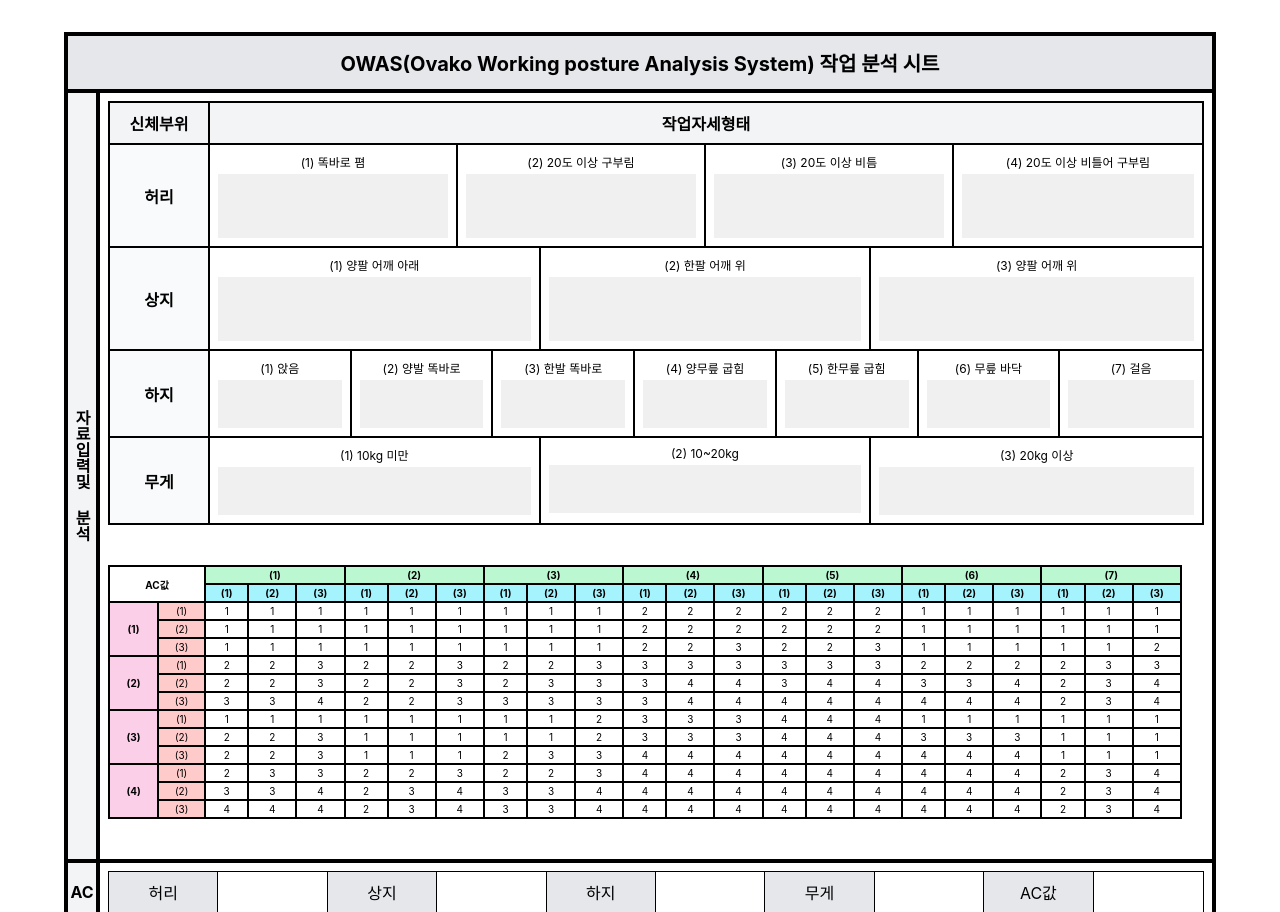
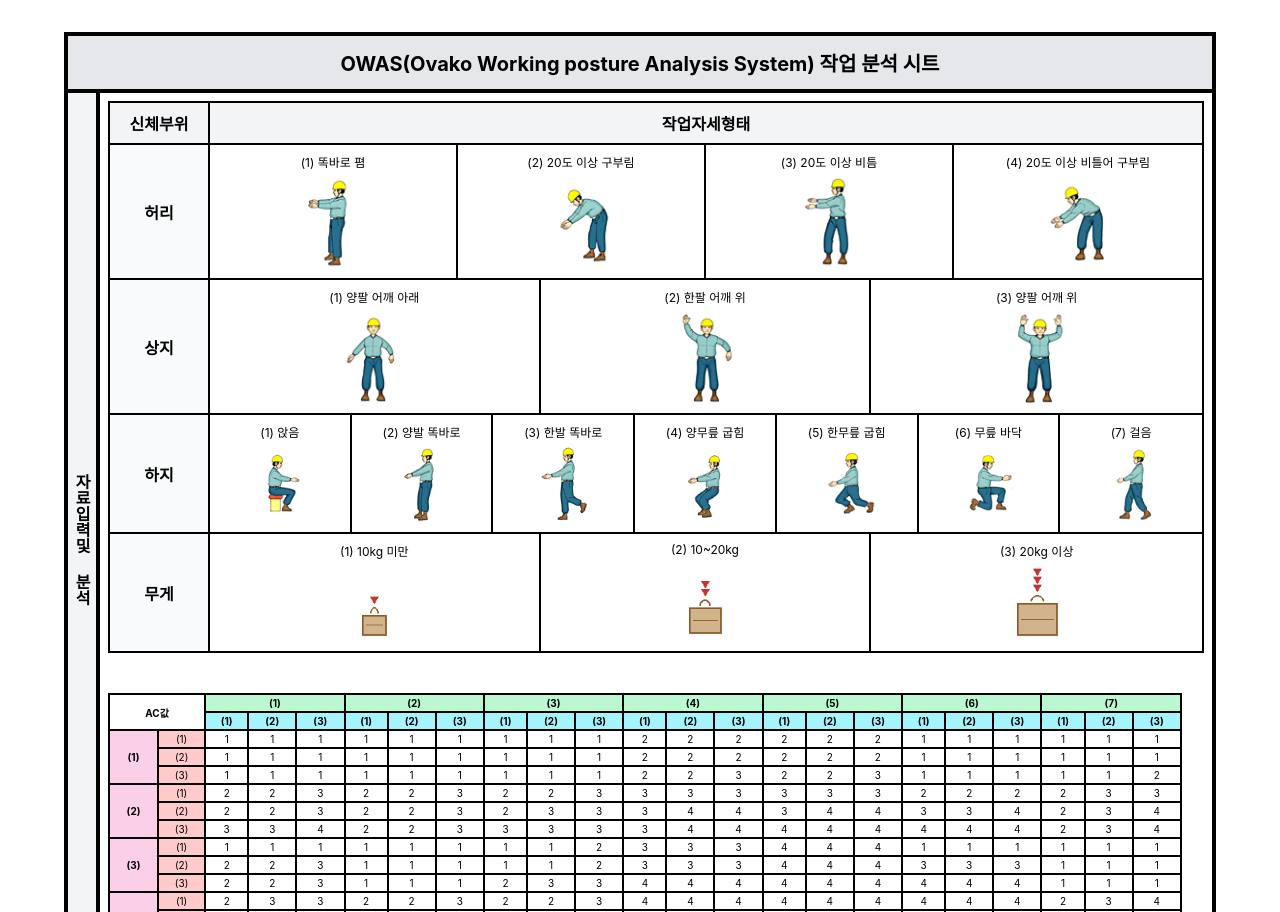
Before and after one commit to swish1995/Document-creator, a Python web app: template templates/_builtin/owas/owas.html in a window 1280 px wide. Shown: the top 912 px of the page. Run offline with Jinja, Linux system fonts and the light colour scheme; the template is opened without the code that fills it, so the values that code supplies are empty.

Commit message:
feat: OWAS 템플릿 이미지 추가 및 스타일 개선

```diff
--- a/templates/_builtin/owas/owas.html
+++ b/templates/_builtin/owas/owas.html
@@ -144,13 +144,20 @@
 
         .posture-img {
             width: 100%;
-            height: 4rem;
+            height: 6rem;
+            display: flex;
+            align-items: center;
+            justify-content: center;
+        }
+
+        .posture-img img {
+            max-width: 100%;
+            max-height: 100%;
             object-fit: contain;
-            background-color: #f0f0f0;
         }
 
         .posture-img-small {
-            height: 3rem;
+            height: 5rem;
         }
 
         .ac-table-container {
@@ -344,19 +351,27 @@
                         <div class="posture-grid-4">
                             <div>
                                 <div class="posture-label">(1) 똑바로 폄</div>
-                                <div class="posture-img"></div>
+                                <div class="posture-img">
+                                    <img src="owas_waist_1.gif" />
+                                </div>
                             </div>
                             <div>
                                 <div class="posture-label">(2) 20도 이상 구부림</div>
-                                <div class="posture-img"></div>
+                                <div class="posture-img">
+                                    <img src="owas_waist_2.gif" />
+                                </div>
                             </div>
                             <div>
                                 <div class="posture-label">(3) 20도 이상 비틈</div>
-                                <div class="posture-img"></div>
+                                <div class="posture-img">
+                                    <img src="owas_waist_3.gif" />
+                                </div>
                             </div>
                             <div>
                                 <div class="posture-label">(4) 20도 이상 비틀어 구부림</div>
-                                <div class="posture-img"></div>
+                                <div class="posture-img">
+                                    <img src="owas_waist_4.gif" />
+                                </div>
                             </div>
                         </div>
                     </div>
@@ -367,15 +382,21 @@
                         <div class="posture-grid-3">
                             <div>
                                 <div class="posture-label">(1) 양팔 어깨 아래</div>
-                                <div class="posture-img"></div>
+                                <div class="posture-img">
+                                    <img src="owas_arm_1.gif" />
+                                </div>
                             </div>
                             <div>
                                 <div class="posture-label">(2) 한팔 어깨 위</div>
-                                <div class="posture-img"></div>
+                                <div class="posture-img">
+                                    <img src="owas_arm_2.gif" />
+                                </div>
                             </div>
                             <div>
                                 <div class="posture-label">(3) 양팔 어깨 위</div>
-                                <div class="posture-img"></div>
+                                <div class="posture-img">
+                                    <img src="owas_arm_3.gif" />
+                                </div>
                             </div>
                         </div>
                     </div>
@@ -386,31 +407,45 @@
                         <div class="posture-grid-7">
                             <div>
                                 <div class="posture-label">(1) 앉음</div>
-                                <div class="posture-img posture-img-small"></div>
+                                <div class="posture-img posture-img-small">
+                                    <img src="owas_leg_1.gif" />
+                                </div>
                             </div>
                             <div>
                                 <div class="posture-label">(2) 양발 똑바로</div>
-                                <div class="posture-img posture-img-small"></div>
+                                <div class="posture-img posture-img-small">
+                                    <img src="owas_leg_2.gif" />
+                                </div>
                             </div>
                             <div>
                                 <div class="posture-label">(3) 한발 똑바로</div>
-                                <div class="posture-img posture-img-small"></div>
+                                <div class="posture-img posture-img-small">
+                                    <img src="owas_leg_3.gif" />
+                                </div>
                             </div>
                             <div>
                                 <div class="posture-label">(4) 양무릎 굽힘</div>
-                                <div class="posture-img posture-img-small"></div>
+                                <div class="posture-img posture-img-small">
+                                    <img src="owas_leg_4.gif" />
+                                </div>
                             </div>
                             <div>
                                 <div class="posture-label">(5) 한무릎 굽힘</div>
-                                <div class="posture-img posture-img-small"></div>
+                                <div class="posture-img posture-img-small">
+                                    <img src="owas_leg_5.gif" />
+                                </div>
                             </div>
                             <div>
                                 <div class="posture-label">(6) 무릎 바닥</div>
-                                <div class="posture-img posture-img-small"></div>
+                                <div class="posture-img posture-img-small">
+                                    <img src="owas_leg_6.gif" />
+                                </div>
                             </div>
                             <div>
                                 <div class="posture-label">(7) 걸음</div>
-                                <div class="posture-img posture-img-small"></div>
+                                <div class="posture-img posture-img-small">
+                                    <img src="owas_leg_7.gif" />
+                                </div>
                             </div>
                         </div>
                     </div>
@@ -421,15 +456,21 @@
                         <div class="posture-grid-3">
                             <div>
                                 <div class="posture-label">(1) 10kg 미만</div>
-                                <div class="posture-img posture-img-small"></div>
+                                <div class="posture-img posture-img-small">
+                                    <img src="owas_load_1.gif" />
+                                </div>
                             </div>
                             <div>
                                 <div class="posture-label">(2) 10~20kg</div>
-                                <div class="posture-img posture-img-small"></div>
+                                <div class="posture-img posture-img-small">
+                                    <img src="owas_load_2.gif" />
+                                </div>
                             </div>
                             <div>
                                 <div class="posture-label">(3) 20kg 이상</div>
-                                <div class="posture-img posture-img-small"></div>
+                                <div class="posture-img posture-img-small">
+                                    <img src="owas_load_3.gif" />
+                                </div>
                             </div>
                         </div>
                     </div>
--- a/templates/_builtin/owas/owas.mapping.json
+++ b/templates/_builtin/owas/owas.mapping.json
@@ -67,5 +67,5 @@
       "excel_index": 66
     }
   ],
-  "page_height_mm": 310
+  "page_height_mm": 385
 }
```
Also changed, not shown: templates/_builtin/owas/owas_arm_1.gif (added), templates/_builtin/owas/owas_arm_2.gif (added), templates/_builtin/owas/owas_arm_3.gif (added), templates/_builtin/owas/owas_leg_1.gif (added), templates/_builtin/owas/owas_leg_2.gif (added), templates/_builtin/owas/owas_leg_3.gif (added), templates/_builtin/owas/owas_leg_4.gif (added), templates/_builtin/owas/owas_leg_5.gif (added), templates/_builtin/owas/owas_leg_6.gif (added), templates/_builtin/owas/owas_leg_7.gif (added), templates/_builtin/owas/owas_load_1.gif (added), templates/_builtin/owas/owas_load_2.gif (added), templates/_builtin/owas/owas_load_3.gif (added), templates/_builtin/owas/owas_waist_1.gif (added), 4 more files.
